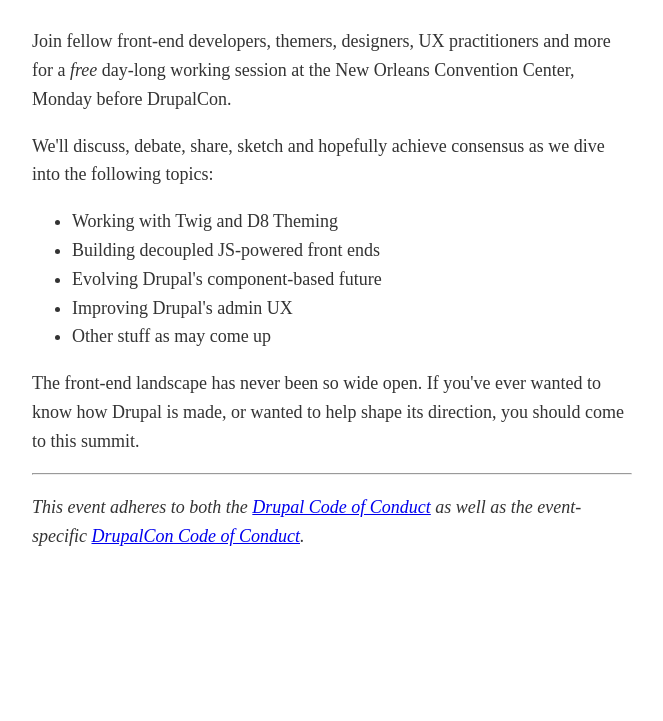
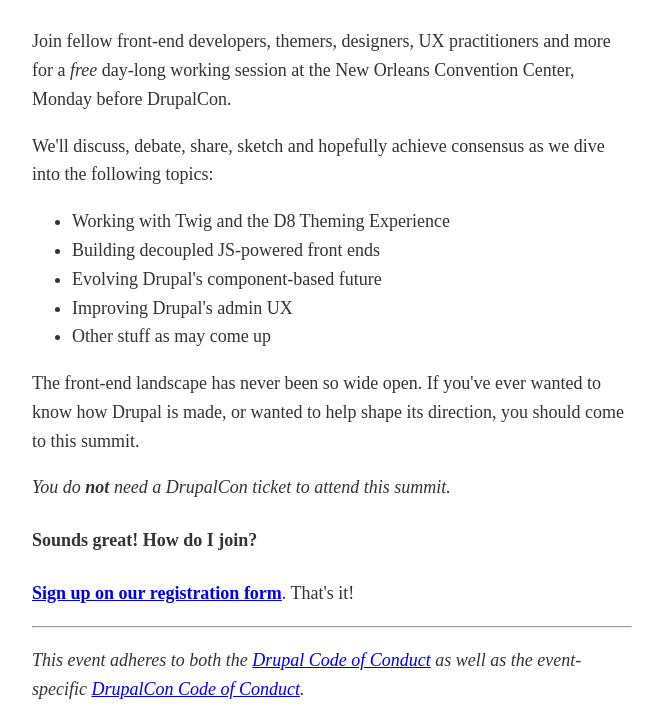
Before and after one commit to davidhwang/feds16, a plain HTML site: page index.htm in a window 1280 px wide. Shown: the part 659-1380 px from the top of the page, without its empty margins (308-971 px from the left). Before the commit the page ends 1228 px from the top, so only its background shows below. Drawn offline with Linux system fonts and the light colour scheme.

Commit message:
add signup form

```diff
--- a/index.htm
+++ b/index.htm
@@ -2,7 +2,7 @@
 <html>
   <head>
     <title>The Front-End Drupal Summit @ DrupalCon</title>
-    <meta name="description" content="The quasi-official Front End Drupal Summit at DrupalCon New Orleans, May 9, 2016.">
+    <meta name="description" content="The officially unofficial Front End Drupal Summit at DrupalCon New Orleans - May 9, 2016.">
     <style>
       /* That's right, only one line of CSS, no JS -- thanks for the idea, http://bettermotherfuckingwebsite.com */
       .content { max-width: 600px; margin: .5em auto; font-size: 18px; line-height: 1.6em; color: #333;} h1, h2, h3 { line-height: 1.2em;} img { width: 100% }
@@ -18,19 +18,18 @@
       <h3>9am - 5pm, May 9, 2016</h3>
 
       <img src="coding.jpg" alt="In a computer lab, a short-haired woman wearing
-       a denim jacket enterss data from a paper printout into a now-archaic
+       a denim jacket enters data from a paper printout into a now-archaic
        text terminal, circa 1980-something." />
 
       <p>Join fellow front-end developers, themers, designers, UX
-        practitioners and more for a <em>free</em> day-long working session at the
-        New Orleans Convention Center, Monday before DrupalCon.</p>
-
+        practitioners and more for a <em>free</em> day-long working session at
+        the New Orleans Convention Center, Monday before DrupalCon.</p>
 
       <p>We'll discuss, debate, share, sketch and hopefully achieve consensus
       as we dive into the following topics: </p>
 
       <ul>
-        <li>Working with Twig and D8 Theming</li>
+        <li>Working with Twig and the D8 Theming Experience</li>
         <li>Building decoupled JS-powered front ends</li>
         <li>Evolving Drupal's component-based future</li>
         <li>Improving Drupal's admin UX</li>
@@ -40,6 +39,14 @@
       <p>The front-end landscape has never been so wide open. If you've ever
         wanted to know how Drupal is made, or wanted to help shape its
         direction, you should come to this summit.</p>
+
+      <p><em>You do <strong>not</strong> need a DrupalCon ticket to
+        attend this summit.</em></p>
+
+      <h4>Sounds great! How do I join?</h4>
+
+      <p><strong><a href="https://docs.google.com/forms/d/1kix6hpozCR24VHZ21jkrm_V9renD3Z-50bIUrAdhUHQ/viewform">
+        Sign up on our registration form</a></strong>. That's it!</p>
 
       <hr />
 
```
